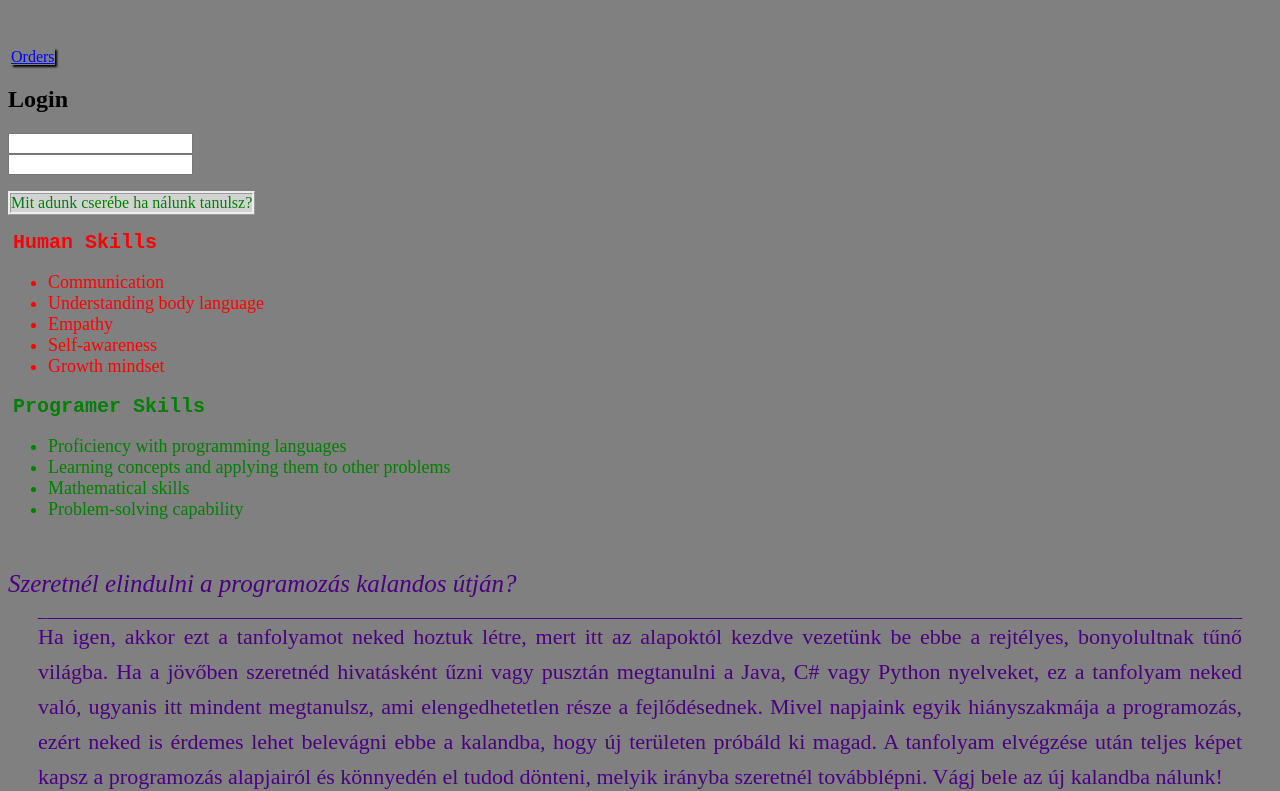
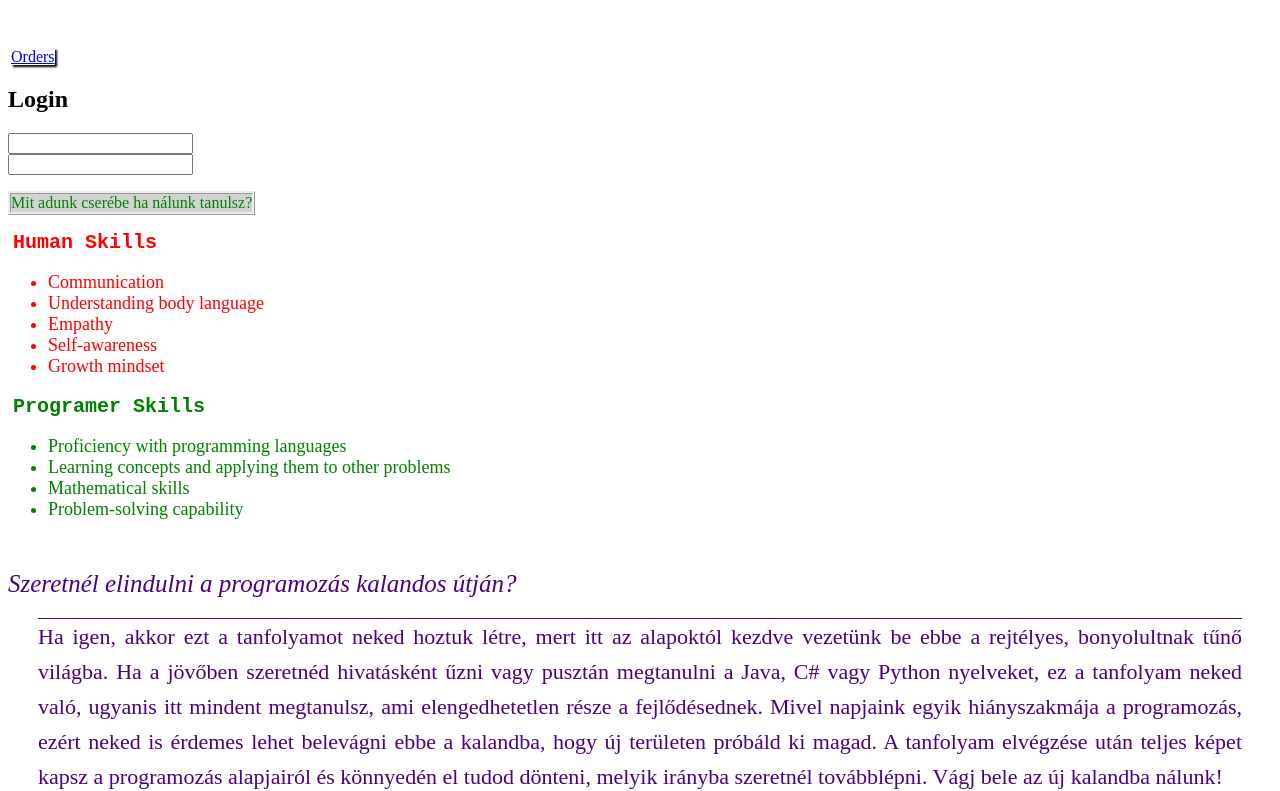
Before and after one commit to NioTex92/NioTex12.github.io, a plain HTML site: page index.html in a window 1280 px wide. Shown: the part 115-906 px from the top of the page. Drawn offline with Linux system fonts and the light colour scheme; a web font is replaced by a local one.

Commit message:
add bacground

```diff
--- a/css/style.css
+++ b/css/style.css
@@ -1,5 +1,5 @@
 body {
-background-color: gray;
+background-color: rgb(185, 184, 184)ay;
 }
 
 #tehetseg {
```
